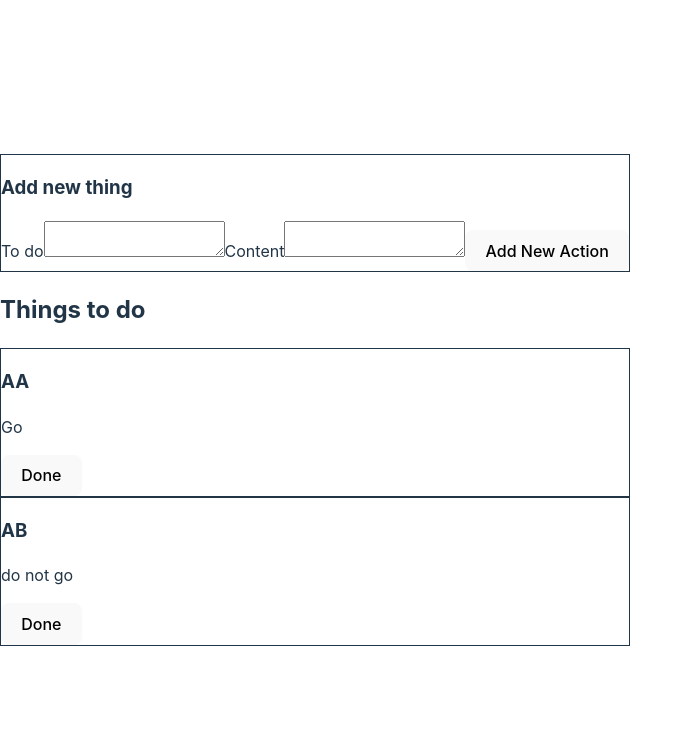
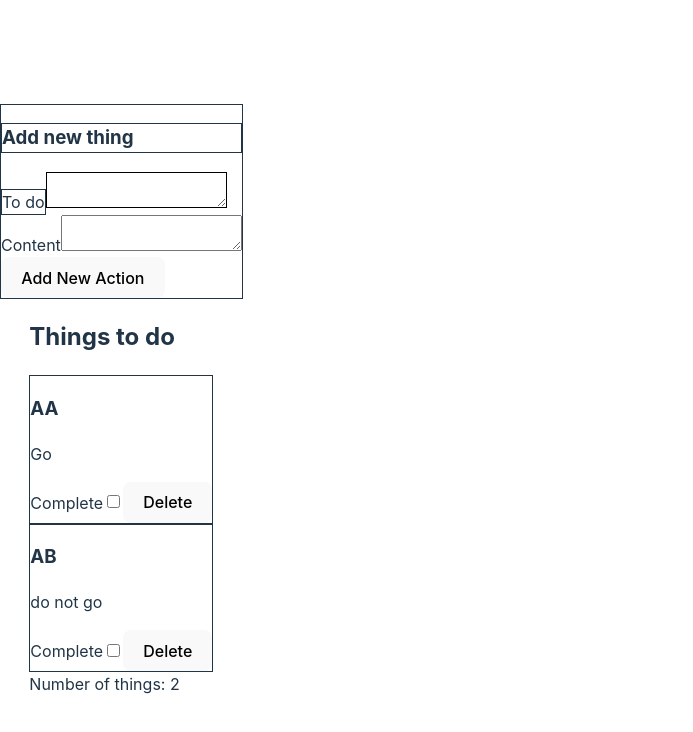
Before and after one commit to RomanKrishtal/Todo-List-redux, a React (Vite) app: page / in a window 1280 px wide. Shown: the top 732 px of the page, without its empty margins (0-693 px from the left). Built offline with nearby package versions, Linux system fonts and the light colour scheme.

Commit message:
total count added + centered

```diff
--- a/src/App.jsx
+++ b/src/App.jsx
@@ -3,10 +3,22 @@ import AddPostForm from './features/AddPostForm.jsx'
 
 function App() {
   return (
-    <>
+    <div>
+        <div style={{
+        display: 'flex',
+        alignItems: 'center',
+        justifyContent: 'center',
+      }}>
     <AddPostForm />
+    </div>
+    <div style={{
+        display: 'flex',
+        alignItems: 'center',
+        justifyContent: 'center',
+      }}>
     <ToDoList />
-    </>
+    </div>
+    </div>
   )
 }
 
--- a/src/features/AddPostForm.jsx
+++ b/src/features/AddPostForm.jsx
@@ -21,6 +21,7 @@ const AddPostForm = () => {
                 id: nanoid(),
                 name: toDoName,
                 content: toDoContent,
+                status: false
             })
         )
     }
@@ -29,13 +30,18 @@ const AddPostForm = () => {
 }
 
     return (
-        <div className=".d-md-flex" style={{border: "1px solid"}}>
-        <section>
-            <h3>Add new thing</h3>
-            <label>To do</label>
-            <textarea value={toDoName} onChange={onToDOChange} />
+        <div style={{border: "1px solid"}}>
+        <section  className="d-inline-flex">
+
+            <h3 style={{border: "1px solid"}}>Add new thing</h3>
+            <div className="flex-column">
+            <label style={{border: "1px solid", display: "inline-block"}}>To do</label>
+            <textarea value={toDoName} onChange={onToDOChange} style={{border: "1px solid"}}/>
+            </div>
+            <div className="flex-column">
             <label>Content</label>
             <textarea value={toDoContent} onChange={onContentChange} />
+            </div>
             <Button onClick={onSaveClick}>Add New Action</Button>
         </section>
         </div>
--- a/src/features/ToDoList.jsx
+++ b/src/features/ToDoList.jsx
@@ -6,24 +6,22 @@ const ToDoList = () => {
 
     const dispatch = useDispatch();
 
-    // const listDeleted = (id) => {
-    //     lists.filter(list => id !== list.id)
-    //     console.log(lists)
-    // }
-
-
-
     const renderedLists = lists.map(list => (
         <article key={list.id} style={{border: "1px solid"}}>
             <h3>{list.name}</h3>
             <p>{list.content}</p>
-            <button onClick={() => dispatch(listDeleted(list.id))}>Done</button>
+            <label htmlFor={list.id}>Complete</label>
+            <input type="checkbox" id={list.id} />
+            <button onClick={() => dispatch(listDeleted(list.id))}>Delete</button>
         </article>
     ))
     return(
         <div>
         <h2>Things to do</h2>
+        <div className="d-flex">
         {renderedLists}
+        </div>
+        <span>Number of things: {lists.length}</span>
         </div>
     )
 }
--- a/src/features/toDoListSlice.jsx
+++ b/src/features/toDoListSlice.jsx
@@ -3,8 +3,8 @@ import { createSlice } from "@reduxjs/toolkit";
 const listSlice = createSlice({
     name: 'lists',
     initialState: [
-        {id: '1', name: 'AA', content: 'Go'},
-        {id: '2', name: 'AB', content: 'do not go'},
+        {id: '1', name: 'AA', content: 'Go', completed: false},
+        {id: '2', name: 'AB', content: 'do not go', completed: false},
     ],
     reducers: {
         listAdded(state, action) {
@@ -13,10 +13,10 @@ const listSlice = createSlice({
         listDeleted(state, action) {
             console.log(action.payload)
             return state.filter((list) => list.id !== action.payload)
-        }
+        },
     }
 })
 
-export const { listAdded, listDeleted } = listSlice.actions
+export const { listAdded, listDeleted,  } = listSlice.actions
 
 export default listSlice.reducer
```
